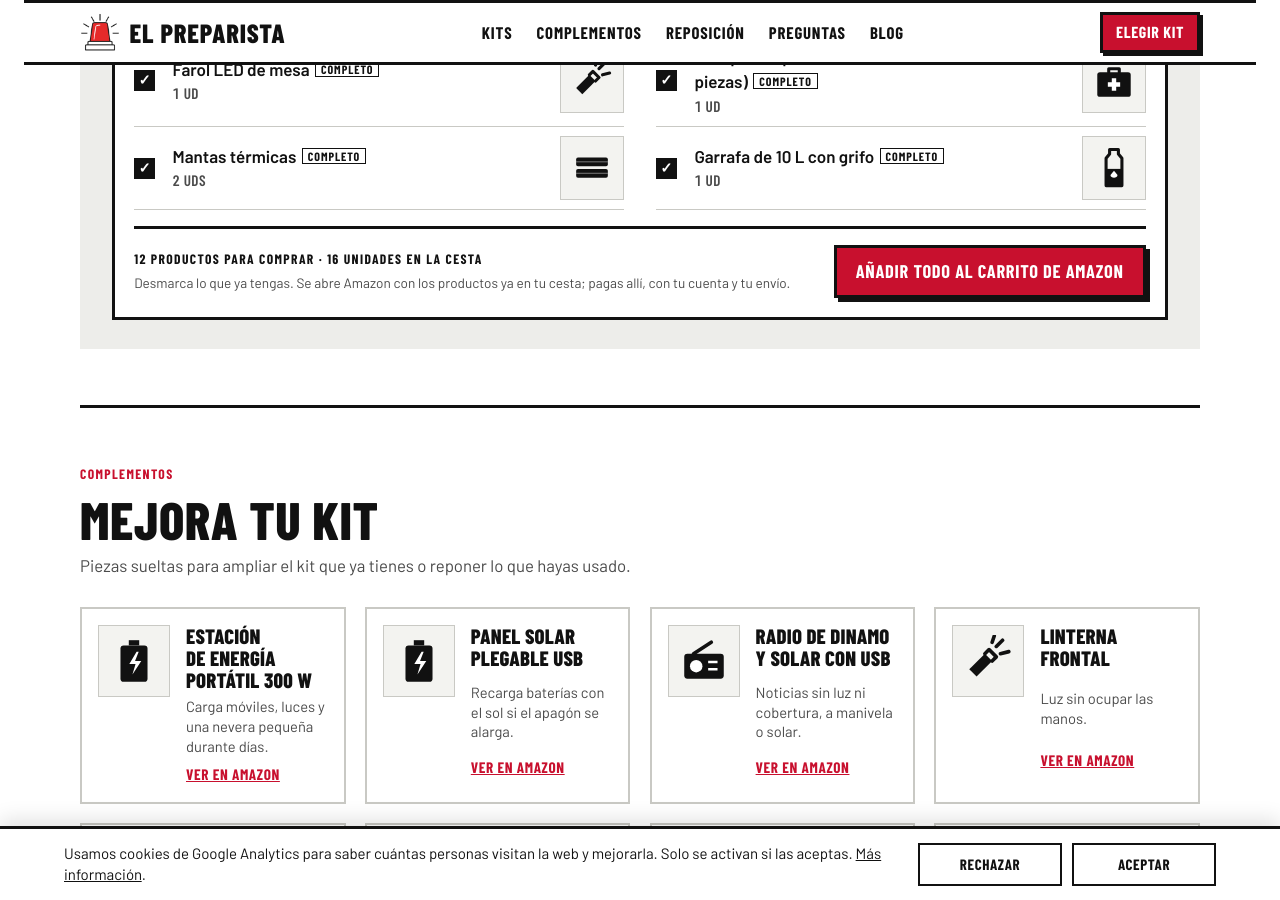
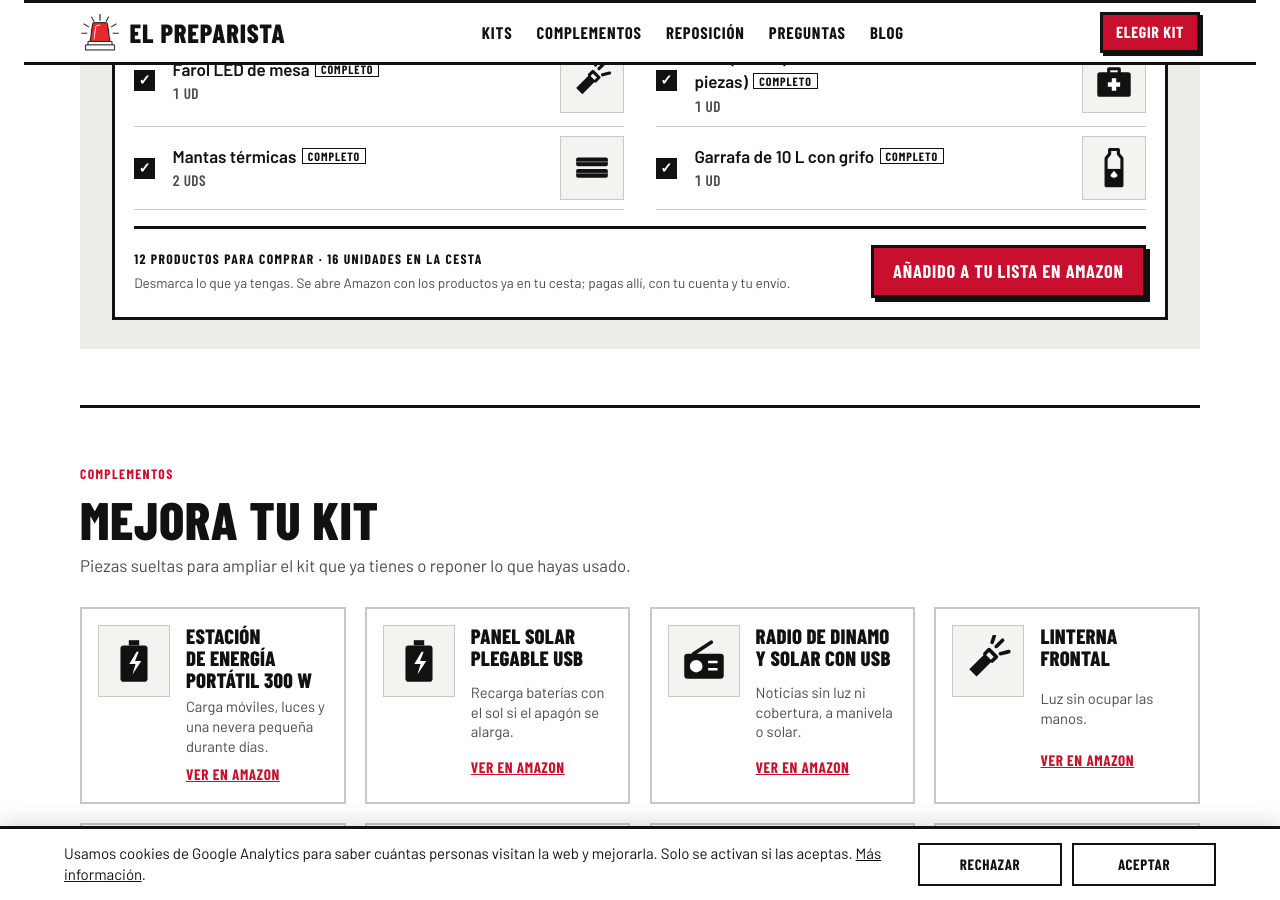
Before and after one commit to lucilayun-ux/elpreparista, a Jekyll site: the page index.html, which Jekyll copies as it is, in a window 1280 px wide and 900 px high, scrolled down 2281 px. Built offline with Jekyll 4.4.1, drawn with Linux system fonts in a browser that asks for light colours.

Commit message:
Botón de compra: «Añadido a tu lista en Amazon»
Co-Authored-By: Claude Opus 5.5 <noreply@anthropic.com>
Claude-Session: https://claude.ai/code/session_01V7PVvrC8Dt7YxBNA65S9m6

```diff
--- a/index.html
+++ b/index.html
@@ -336,7 +336,7 @@ footer .wrap { display: grid; gap: .6rem; }
             <span class="cap" id="rCount"></span>
             <span class="fine">Desmarca lo que ya tengas. Se abre Amazon con los productos ya en tu cesta; pagas allí, con tu cuenta y tu envío.</span>
           </div>
-          <a class="btn red" id="sendAll" href="#" target="_blank" rel="noopener sponsored">Añadir todo al carrito de Amazon</a>
+          <a class="btn red" id="sendAll" href="#" target="_blank" rel="noopener sponsored">Añadido a tu lista en Amazon</a>
         </div>
       </div>
     </div>
@@ -790,7 +790,7 @@ function render() {
     send.setAttribute("aria-disabled", "true"); send.textContent = "No has elegido ningún producto";
   } else if (toBuy.some(l => l.asin)) {
     // Los productos sin ASIN (p. ej. fundas de nieve, que van por medida) se eligen aparte con su miniatura.
-    send.removeAttribute("aria-disabled"); send.href = cartUrl(toBuy.filter(l => l.asin)); send.textContent = toBuy.length === buyable.length ? "Añadir todo al carrito de Amazon" : `Añadir ${toBuy.length} productos al carrito de Amazon`;
+    send.removeAttribute("aria-disabled"); send.href = cartUrl(toBuy.filter(l => l.asin)); send.textContent = toBuy.length === buyable.length ? "Añadido a tu lista en Amazon" : `${toBuy.length} productos añadidos a tu lista en Amazon`;
   } else {
     send.removeAttribute("aria-disabled"); send.href = productUrl(toBuy[0]); send.textContent = "Empezar la compra en Amazon";
   }
```
Also changed, not shown: analytics/README.md (+1 -1 lines).
